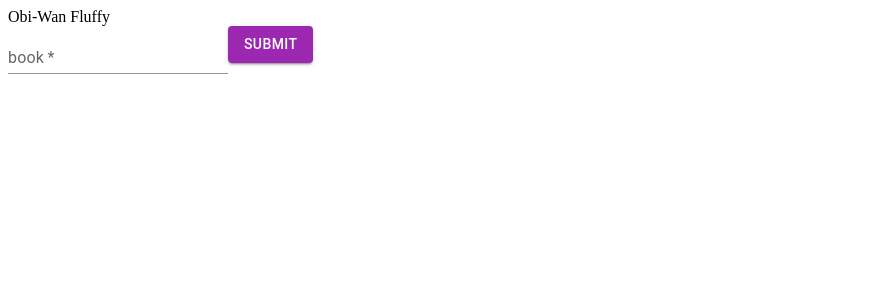
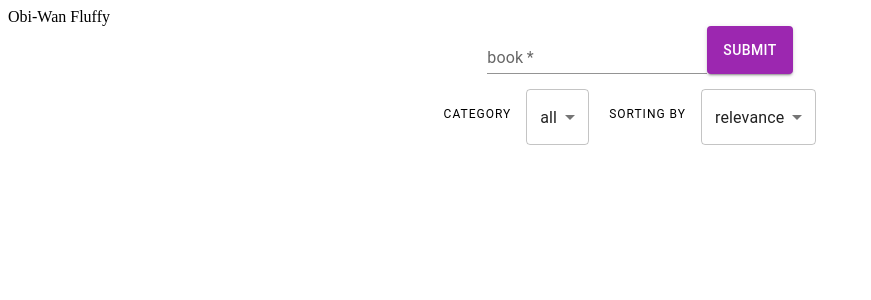
Before and after one commit to madishak/bookApp, a React app: page / in a window 1280 px wide. Shown: the top 300 px of the page, without its empty margins (0-871 px from the left). Built offline with nearby package versions, Linux system fonts and the light colour scheme.

Commit message:
Added BookForm container

```diff
--- a/src/containers/BookForm/BookForm.js
+++ b/src/containers/BookForm/BookForm.js
@@ -1,39 +1,101 @@
 import React, { useState } from "react";
 import { useDispatch } from "react-redux";
-import { TextField, MenuItem, Select, Button } from "@mui/material";
+import { TextField, MenuItem, Select, Button, Typography } from "@mui/material";
+import { makeStyles } from "@mui/styles";
 import { BOOK_FETCH_REQUEST } from "../../constants";
+
+const useStyles = makeStyles({
+  wrapper: {
+    display: "flex",
+    justifyContent: "center",
+    flexFlow: "wrap row",
+  },
+  inner: {
+    display: "flex",
+    justifyContent: "center",
+    flexFlow: "wrap row",
+    alignItems: "center",
+    padding: "15px 20px 15px 0",
+  },
+  button: {
+    padding: "10px",
+  },
+  caption: {
+    padding: "0 15px 0 0",
+  }
+});
 
 const BookForm = () => {
   const [book, setBook] = useState("");
+  const [category, setCategory] = useState("all");
+  const [sorter, setSorter] = useState("relevance");
   const dispatch = useDispatch();
+  const classes = useStyles();
 
   const handleChangeBook = (e) => {
     setBook(e.target.value);
-    console.log(book);
+  };
+
+  const handleChangeCategory = (e) => {
+    setCategory(e.target.value);
+  };
+
+  const handleChangeSorter = (e) => {
+    setSorter(e.target.value);
   };
 
   const handleSubmit = (e) => {
     e.preventDefault();
-    dispatch({ type: BOOK_FETCH_REQUEST, book });
+    dispatch({ type: BOOK_FETCH_REQUEST, book, category, sorter });
   };
 
   return (
     <div>
       <form onSubmit={handleSubmit}>
+        <div className={classes.wrapper}>
           <TextField
             onChange={handleChangeBook}
             label="book"
             variant="standard"
             required={true}
           />
-        <Button type="submit" variant="contained" color="secondary">
+          <Button
+            className={classes.button}
+            type="submit"
+            variant="contained"
+            color="secondary"
+          >
             SUBMIT
           </Button>
+        </div>
 
+        <div className={classes.wrapper}>
+          <div className={classes.inner}>
+            <Typography className={classes.caption} gutterBottom variant="overline" component="div">
+              Category
+            </Typography>
+            <Select value={category} onChange={handleChangeCategory}>
+              <MenuItem value="all">all</MenuItem>
+              <MenuItem value="art">art</MenuItem>
+              <MenuItem value="biography">biography</MenuItem>
+              <MenuItem value="computers">computers</MenuItem>
+              <MenuItem value="history">history</MenuItem>
+              <MenuItem value="medical">medical</MenuItem>
+              <MenuItem value="poetry">poetry</MenuItem>
+            </Select>
+          </div>
 
+          <div className={classes.inner}>
+            <Typography className={classes.caption} gutterBottom variant="overline" component="div">
+              Sorting by
+            </Typography>
+            <Select value={sorter} onChange={handleChangeSorter}>
+              <MenuItem value="relevance">relevance</MenuItem>
+              <MenuItem value="newest">newest</MenuItem>
+            </Select>
+          </div>
+        </div>
       </form>
-
-      <div>{book}</div>
     </div>
   );
 };
--- a/src/containers/BookForm/actions.js
+++ b/src/containers/BookForm/actions.js
@@ -5,9 +5,11 @@ import {
 } from "../../constants";
 
 
-export const bookFetchRequest = (book) => ({
+export const bookFetchRequest = (book, category, sorter) => ({
     type: BOOK_FETCH_REQUEST,
-    book
+    book,
+    category,
+    sorter,
 })
 
 export const bookFetchSuccess = (books) => ({
--- a/src/containers/BookForm/reducer.js
+++ b/src/containers/BookForm/reducer.js
@@ -8,14 +8,15 @@ import {
   const books = (state = {}, action) => {
     switch (action.type) {
       case BOOK_FETCH_REQUEST: {
-        const { book } = action;
-        console.log(book)
+        const { book, category, sorter } = action;
+        // console.log(book, category, sorter)
 
-        return { ...state, book };
+        // return { ...state, book, category, sorter };
+        return state
       }
       case BOOK_FETCH_SUCCESS: {
         const { books } = action;
-        console.log(books)
+        // console.log(books)
 
         return { ...state, books };
       }
--- a/src/containers/BookForm/saga.js
+++ b/src/containers/BookForm/saga.js
@@ -1,18 +1,24 @@
-import 'regenerator-runtime/runtime';
+import "regenerator-runtime/runtime";
 import axios from "axios";
 import { call, put, takeEvery, fork } from "redux-saga/effects";
 import {
-    BOOK_FETCH_REQUEST,
-    BOOK_FETCH_SUCCESS,
-    BOOK_FETCH_FAILURE,
-  } from "../../constants";
+  BOOK_FETCH_REQUEST,
+  BOOK_FETCH_SUCCESS,
+  BOOK_FETCH_FAILURE,
+} from "../../constants";
 
-
-function* sendBook(book) {
+function* sendBook(request) {
+  // console.log(request.book, request.sorter);
   try {
-    const response = yield call(axios.get, `https://www.googleapis.com/books/v1/volumes?q=${book}&key=AIzaSyDVdec1OaKPW78OEofjzwbVhtI24ThdTDg`);
-    const books = yield response;
-    yield put({ type: BOOK_FETCH_SUCCESS,  books});
+    const response = yield call(
+      axios.get,
+      `https://www.googleapis.com/books/v1/volumes?q=${request.book}+subject:${
+        request.category !== "all" ? request.category : ""
+      }&orderBy=${request.sorter}&key=AIzaSyDVdec1OaKPW78OEofjzwbVhtI24ThdTDg`
+    );
+    // console.log(response.data.items);
+    const books = yield response.data.items;
+    yield put({ type: BOOK_FETCH_SUCCESS, books});
   } catch (error) {
     yield put({ type: BOOK_FETCH_FAILURE, message: error });
   }
```
Lines whose indentation alone changed are shown as unchanged.
